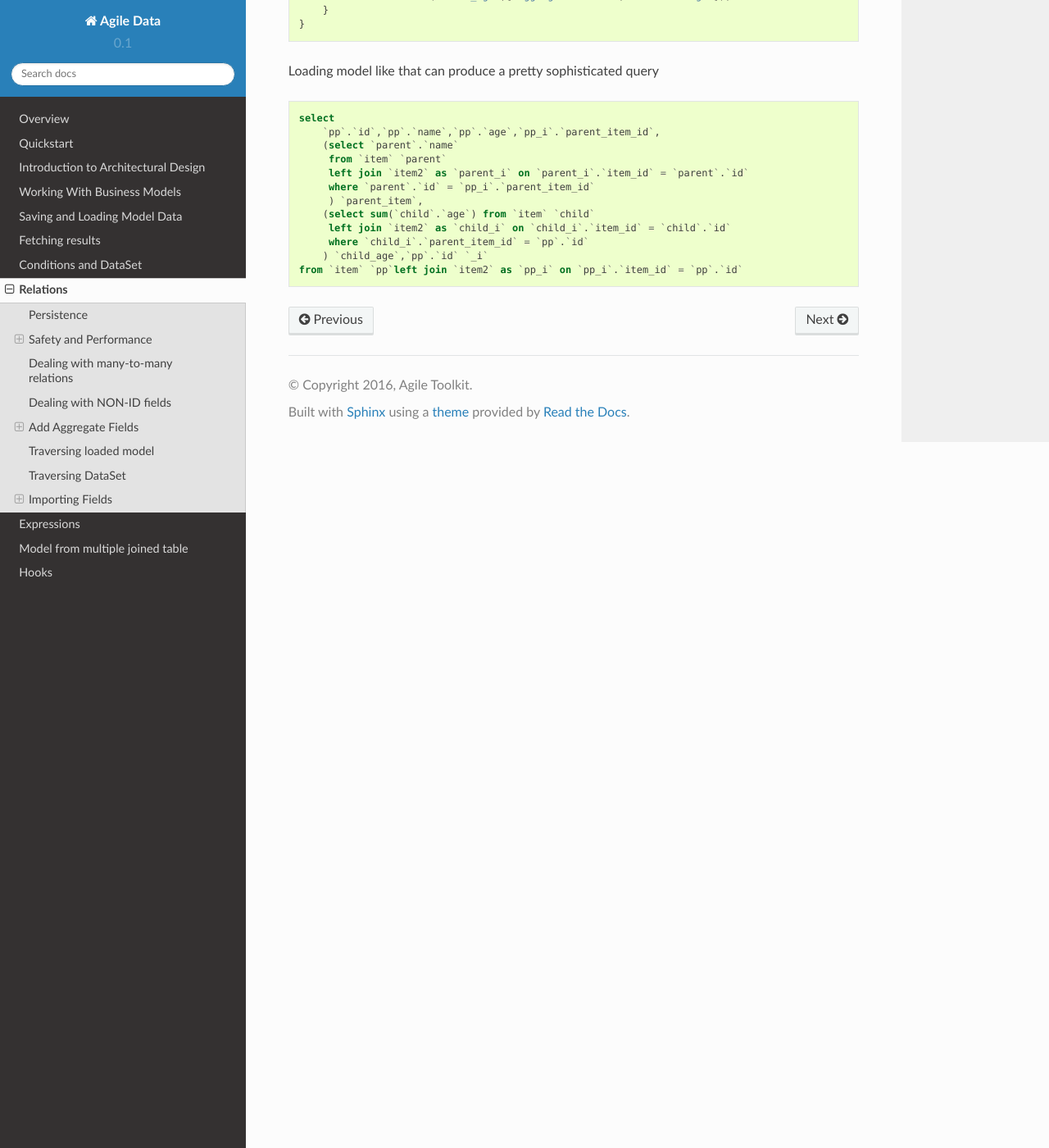
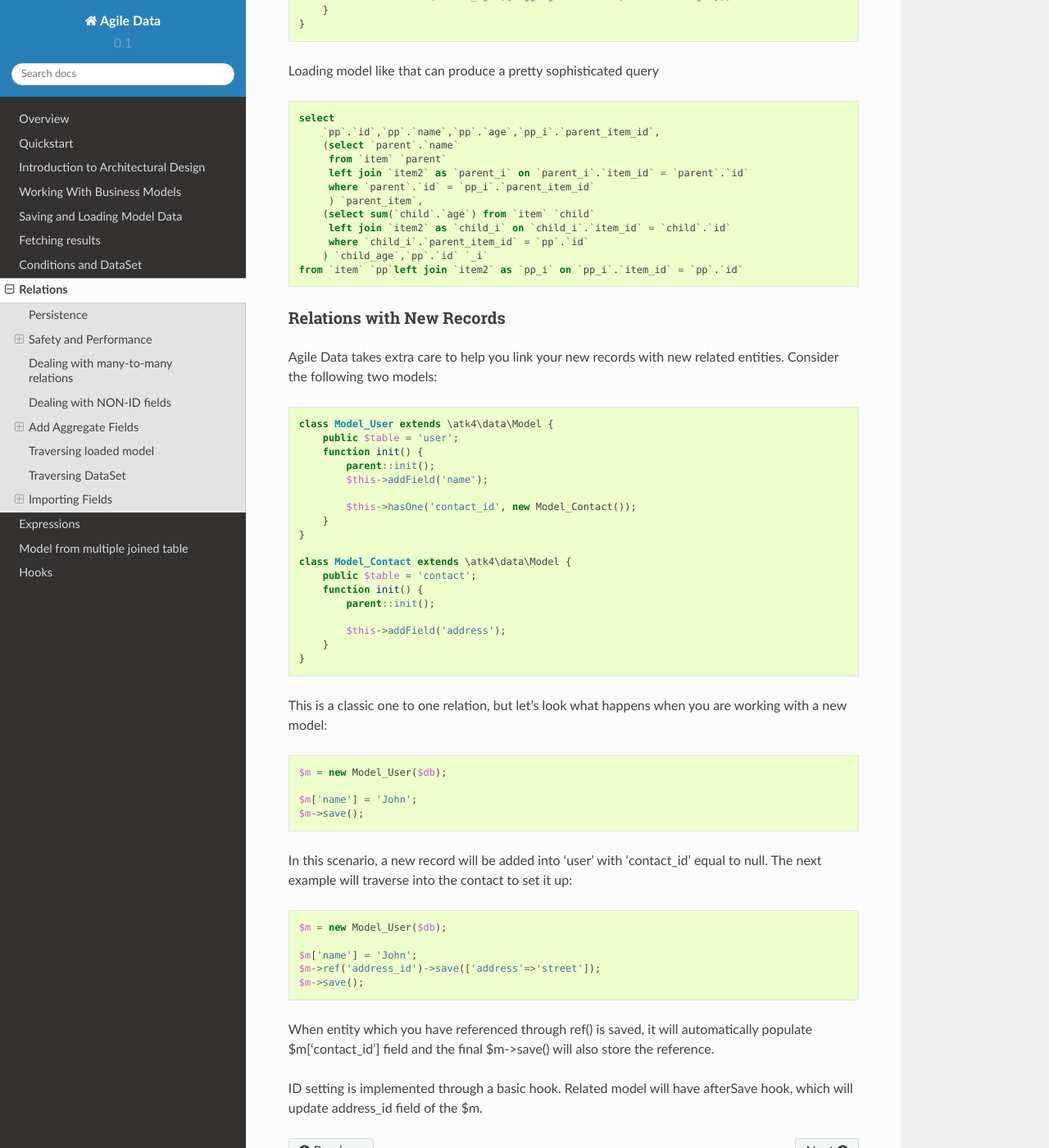
Before and after one commit to atk4/data, a Sphinx documentation site: the page built from docs/relations.rst, in a window 1280 px wide and 1400 px high, scrolled down 8241 px. Shown: the whole window at 82% size. Built offline with Sphinx 7.4.7 and the Read the Docs theme 2.0.0, drawn with Linux system fonts in a browser that asks for light colours; pages that are not in the unit, such as notebooks, are missing from menus.

Commit message:
Implement hasOne() relationship ID binding.

```diff
--- a/docs/relations.rst
+++ b/docs/relations.rst
@@ -387,3 +387,51 @@ Loading model like that can produce a pretty sophisticated query
          where `child_i`.`parent_item_id` = `pp`.`id`
         ) `child_age`,`pp`.`id` `_i`
     from `item` `pp`left join `item2` as `pp_i` on `pp_i`.`item_id` = `pp`.`id`
+
+Relations with New Records
+==========================
+
+Agile Data takes extra care to help you link your new records with new related entities.
+Consider the following two models::
+
+    class Model_User extends \atk4\data\Model {
+        public $table = 'user';
+        function init() {
+            parent::init();
+            $this->addField('name');
+
+            $this->hasOne('contact_id', new Model_Contact());
+        }
+    }
+
+    class Model_Contact extends \atk4\data\Model {
+        public $table = 'contact';
+        function init() {
+            parent::init();
+
+            $this->addField('address');
+        }
+    }
+
+This is a classic one to one relation, but let's look what happens when you are working with
+a new model::
+
+    $m = new Model_User($db);
+
+    $m['name'] = 'John';
+    $m->save();
+
+In this scenario, a new record will be added into 'user' with 'contact_id' equal to null. The
+next example will traverse into the contact to set it up::
+
+    $m = new Model_User($db);
+
+    $m['name'] = 'John';
+    $m->ref('address_id')->save(['address'=>'street']);
+    $m->save();
+
+When entity which you have referenced through ref() is saved, it will automatically populate
+$m['contact_id'] field and the final $m->save() will also store the reference.
+
+ID setting is implemented through a basic hook. Related model will have afterSave
+hook, which will update address_id field of the $m.
```
Also changed, not shown: 2 other files.
